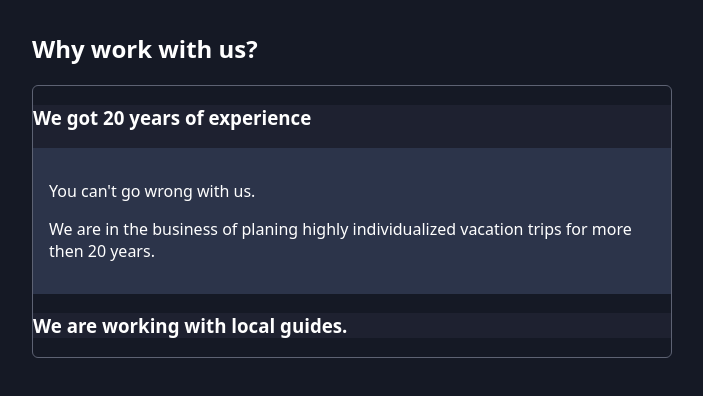
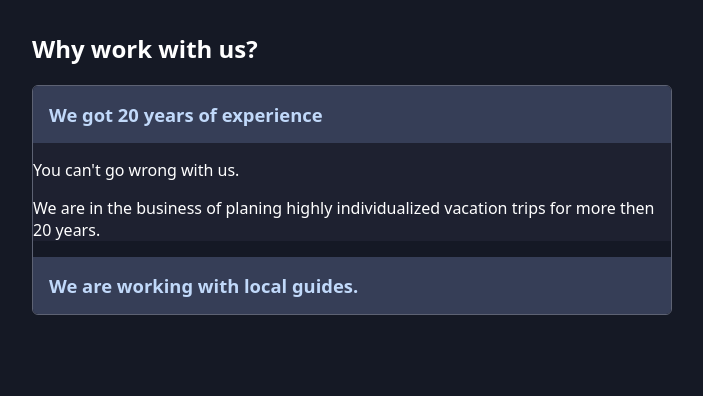
Before and after one commit to shinoby85/react-udemy, a React (Vite) app: page / in a window 1280 px wide. Both pictures are taken after a click on the element "We got 20 years of experience". Shown: the top 396 px of the page, without its empty margins (288-991 px from the left). Built offline with nearby package versions, Linux system fonts and the light colour scheme.

Commit message:
Optimize Accordion component

```diff
--- a/src/App.jsx
+++ b/src/App.jsx
@@ -5,18 +5,27 @@ function App() {
     <section>
       <h2>Why work with us?</h2>
       <Accordion className="accordion">
-        <Accordion.Item className="accordion-item" title="We got 20 years of experience" id="experience">
+        <Accordion.Item className="accordion-item">
+          <Accordion.Title id="experience" className="accordion-item-title">We got 20 years of
+            experience</Accordion.Title>
+          <Accordion.Content className="accordion-item-context" id="experience">
             <article>
               <p>You can&apos;t go wrong with us.</p>
               <p>We are in the business of planing highly individualized vacation trips for more then 20 years.</p>
             </article>
+          </Accordion.Content>
+
         </Accordion.Item>
-        <Accordion.Item className="accordion-item" title="We are working with local guides." id="local-guides">
+        <Accordion.Item className="accordion-item">
+          <Accordion.Title id="local-guides" className="accordion-item-title">We are working with local
+            guides.</Accordion.Title>
+          <Accordion.Content className="accordion-item-context" id="local-guides">
             <article>
               <p>Lorem ipsum dolor sit amet.</p>
               <p>Lorem ipsum dolor sit amet, consectetur adipisicing elit. Beatae deleniti impedit in molestiae quos
                 velit?</p>
             </article>
+          </Accordion.Content>
         </Accordion.Item>
       </Accordion>
     </section>
--- a/src/components/Accordion/Accordion.jsx
+++ b/src/components/Accordion/Accordion.jsx
@@ -1,5 +1,7 @@
 import {createContext, useContext, useState} from "react";
 import AccordionItem from "./AccordionItem.jsx";
+import AccordionTitle from "./AccordionTitle.jsx";
+import AccordionContent from "./AccordionContent.jsx";
 
 const AccordionContext = createContext();
 
@@ -18,15 +20,6 @@ export default function Accordion({className, children}) {
     setOpenItemId(prev => prev === id ? null : id);
   }
 
-  //
-  // function openItem(id) {
-  //   setOpenItemId(id);
-  // }
-  //
-  // function closeItem() {
-  //   setOpenItemId(null);
-  // }
-
   const contextValue = {
     openItemId,
     toggleItem
@@ -40,3 +33,5 @@ export default function Accordion({className, children}) {
 }
 
 Accordion.Item = AccordionItem;
+Accordion.Title = AccordionTitle;
+Accordion.Content = AccordionContent;
--- /dev/null
+++ b/src/components/Accordion/AccordionContent.jsx
@@ -0,0 +1,7 @@
+import {useAccordionContext} from "./Accordion.jsx";
+
+export default function AccordionContent({id, className, children}) {
+  const {openItemId} = useAccordionContext();
+  const isOpen = openItemId === id;
+  return <div className={isOpen ? `${className ?? ''} open` : `${className ?? ''} close`}>{children}</div>
+}
--- a/src/components/Accordion/AccordionItem.jsx
+++ b/src/components/Accordion/AccordionItem.jsx
@@ -1,12 +1,3 @@
-import {useAccordionContext} from "./Accordion.jsx";
-
-export default function AccordionItem({id, className, title, children}) {
-  const {openItemId, toggleItem} = useAccordionContext();
-  const isOpen = openItemId === id;
-  return (
-    <li className={className}>
-      <h3 onClick={() => toggleItem(id)}>{title}</h3>
-      <div className={isOpen ? "accordion-item-content open" : "accordion-item-content"}>{children}</div>
-    </li>
-  )
+export default function AccordionItem({className, children}) {
+  return <li className={className}>{children}</li>
 }
--- /dev/null
+++ b/src/components/Accordion/AccordionTitle.jsx
@@ -0,0 +1,6 @@
+import {useAccordionContext} from "./Accordion.jsx";
+
+export default function AccordionTitle({id, className, children}) {
+  const {toggleItem} = useAccordionContext();
+  return <h3 className={className} onClick={() => toggleItem(id)}>{children}</h3>
+}
--- a/src/index.css
+++ b/src/index.css
@@ -4,7 +4,7 @@
 
 html {
   font-family: system-ui, -apple-system, BlinkMacSystemFont, 'Segoe UI', Roboto,
-    Oxygen, Ubuntu, Cantarell, 'Open Sans', 'Helvetica Neue', sans-serif;
+  Oxygen, Ubuntu, Cantarell, 'Open Sans', 'Helvetica Neue', sans-serif;
 }
 
 body {
@@ -62,9 +62,12 @@ main {
 }
 
 .accordion-item-content {
-  display: none;
   padding: 1rem;
   background-color: #2c344a;
+}
+
+.close {
+  display: none;
 }
 
 .open {
```
Lines whose indentation alone changed are shown as unchanged.
